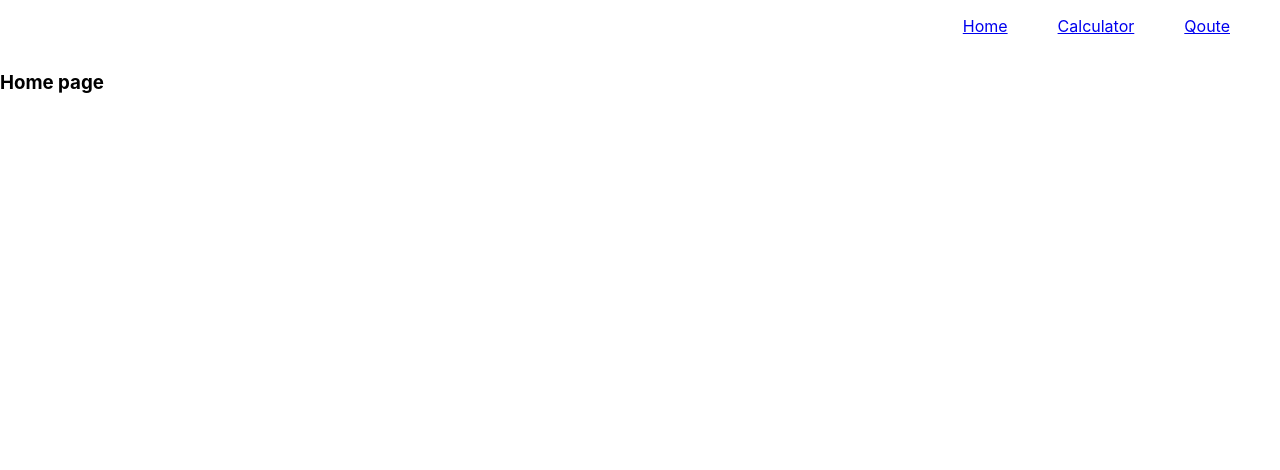
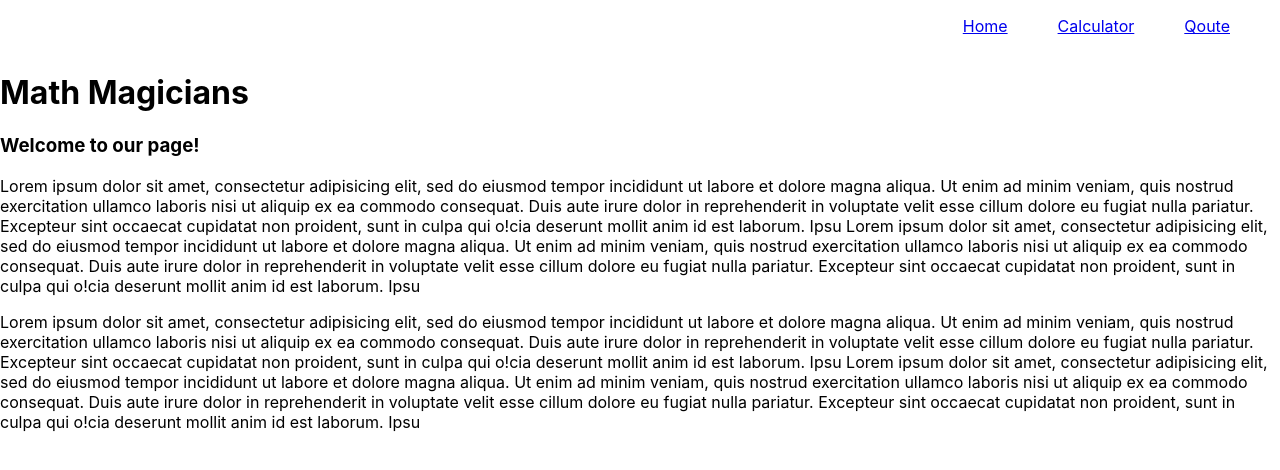
Before and after one commit to tta2yta/math-magicians, a React (Create React App) app: page / in a window 1280 px wide. Shown: the top 470 px of the page. Built offline with nearby package versions, Linux system fonts and the light colour scheme.

Commit message:
Add content to home page

```diff
--- a/src/pages/home.js
+++ b/src/pages/home.js
@@ -1,8 +1,45 @@
 import React from 'react';
 
 const Home = () => (
-  <div>
-    <h3>Home page</h3>
+  <div className="home">
+    <h1>Math Magicians</h1>
+    <h3>Welcome to our page!</h3>
+    <div>
+      <p>
+        Lorem ipsum dolor sit amet, consectetur adipisicing elit,
+        sed do eiusmod tempor incididunt ut labore et dolore magna aliqua.
+        Ut enim ad minim veniam, quis nostrud exercitation ullamco laboris
+        nisi ut aliquip ex ea commodo consequat. Duis aute irure dolor in
+        reprehenderit in voluptate velit esse cillum dolore eu fugiat nulla
+        pariatur. Excepteur sint occaecat cupidatat non proident, sunt in
+        culpa qui o!cia deserunt mollit anim id est laborum. Ipsu Lorem
+        ipsum dolor sit amet, consectetur adipisicing elit, sed do
+        eiusmod tempor incididunt ut labore et dolore magna aliqua.
+        Ut enim ad minim veniam, quis nostrud exercitation ullamco
+        laboris nisi ut aliquip ex ea commodo consequat. Duis aute
+        irure dolor in reprehenderit in voluptate velit esse cillum
+        dolore eu fugiat nulla pariatur. Excepteur sint occaecat
+        cupidatat non proident,
+        sunt in culpa qui o!cia deserunt mollit anim id est laborum. Ipsu
+      </p>
+      <p>
+        Lorem ipsum dolor sit amet, consectetur adipisicing elit,
+        sed do eiusmod tempor incididunt ut labore et dolore magna aliqua.
+        Ut enim ad minim veniam, quis nostrud exercitation ullamco laboris
+        nisi ut aliquip ex ea commodo consequat. Duis aute irure dolor in
+        reprehenderit in voluptate velit esse cillum dolore eu fugiat nulla
+        pariatur. Excepteur sint occaecat cupidatat non proident, sunt in
+        culpa qui o!cia deserunt mollit anim id est laborum. Ipsu Lorem
+        ipsum dolor sit amet, consectetur adipisicing elit, sed do
+        eiusmod tempor incididunt ut labore et dolore magna aliqua.
+        Ut enim ad minim veniam, quis nostrud exercitation ullamco
+        laboris nisi ut aliquip ex ea commodo consequat. Duis aute
+        irure dolor in reprehenderit in voluptate velit esse cillum
+        dolore eu fugiat nulla pariatur. Excepteur sint occaecat
+        cupidatat non proident,
+        sunt in culpa qui o!cia deserunt mollit anim id est laborum. Ipsu
+      </p>
+    </div>
   </div>
 );
 
```
